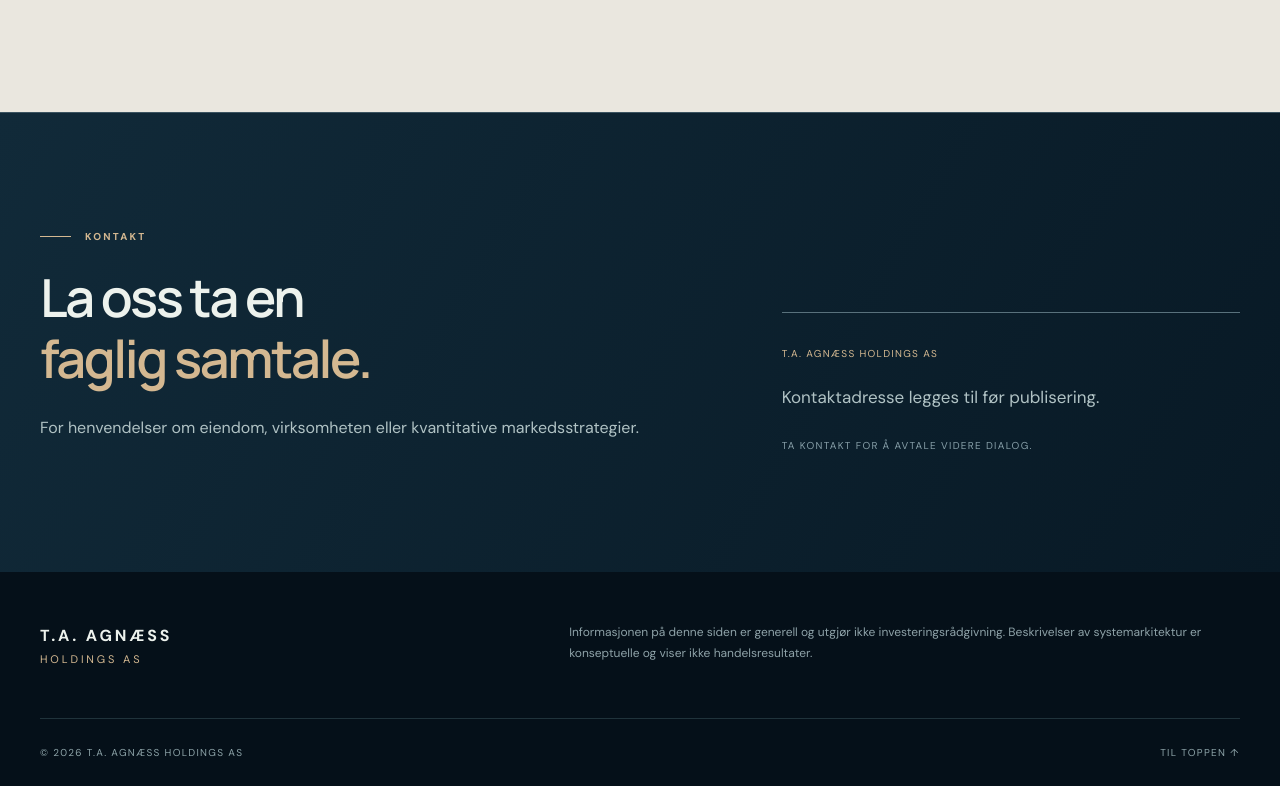
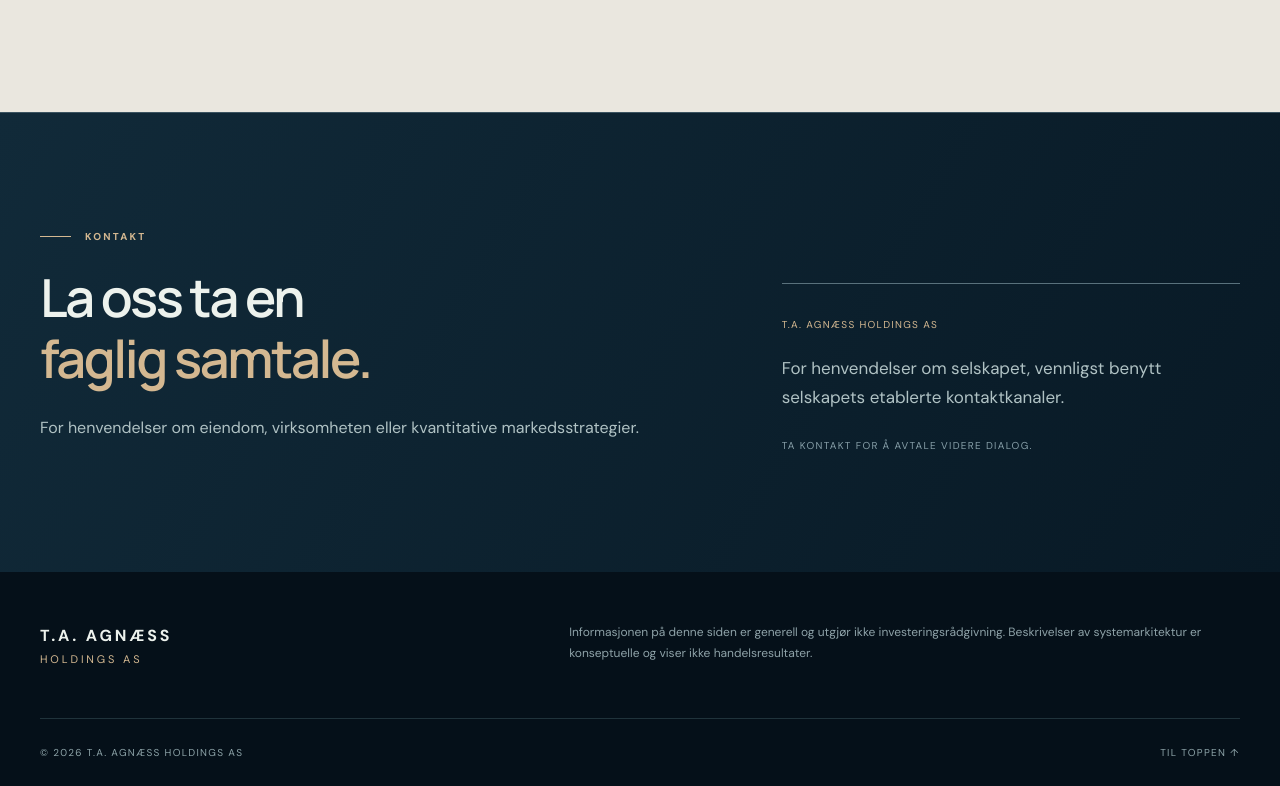
Before and after one commit to kristianagnass/ta-agnaess-web, a plain HTML site: page index.html in a window 1280 px wide. Shown: the part 3797-4583 px from the top of the page. Drawn offline with Linux system fonts and the light colour scheme.

Commit message:
Remove unfinished contact placeholder

```diff
--- a/index.html
+++ b/index.html
@@ -135,7 +135,7 @@
         </div>
       </section>
 
-      <section class="contact-section section-padding" id="kontakt" aria-labelledby="contact-heading"><div class="container contact-inner reveal"><div><div class="eyebrow"><span class="eyebrow-line"></span> KONTAKT</div><h2 id="contact-heading">La oss ta en<br><em>faglig samtale.</em></h2><p>For henvendelser om eiendom, virksomheten eller kvantitative markedsstrategier.</p></div><div class="contact-info"><span class="contact-label">T.A. AGNÆSS HOLDINGS AS</span><p>Kontaktadresse legges til før publisering.</p><span class="contact-small">Ta kontakt for å avtale videre dialog.</span></div></div></section>
+      <section class="contact-section section-padding" id="kontakt" aria-labelledby="contact-heading"><div class="container contact-inner reveal"><div><div class="eyebrow"><span class="eyebrow-line"></span> KONTAKT</div><h2 id="contact-heading">La oss ta en<br><em>faglig samtale.</em></h2><p>For henvendelser om eiendom, virksomheten eller kvantitative markedsstrategier.</p></div><div class="contact-info"><span class="contact-label">T.A. AGNÆSS HOLDINGS AS</span><p>For henvendelser om selskapet, vennligst benytt selskapets etablerte kontaktkanaler.</p><span class="contact-small">Ta kontakt for å avtale videre dialog.</span></div></div></section>
     </main>
     <footer class="site-footer"><div class="container footer-inner"><div class="footer-brand"><strong>T.A. AGNÆSS</strong><span>HOLDINGS AS</span></div><div class="footer-note">Informasjonen på denne siden er generell og utgjør ikke investeringsrådgivning. Beskrivelser av systemarkitektur er konseptuelle og viser ikke handelsresultater.</div><div class="footer-bottom"><span>© <span id="current-year">2026</span> T.A. Agnæss Holdings AS</span><a href="#topp">Til toppen ↑</a></div></div></footer>
   </div>
```
